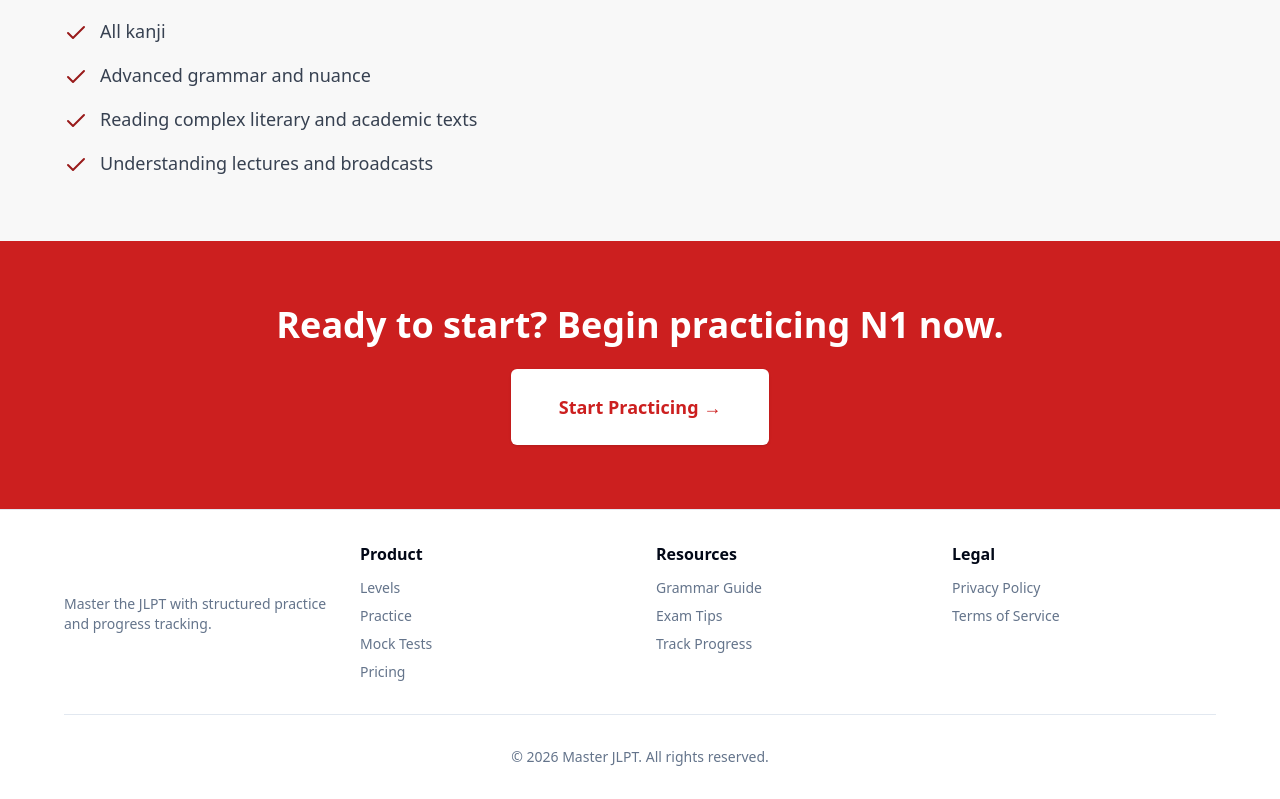
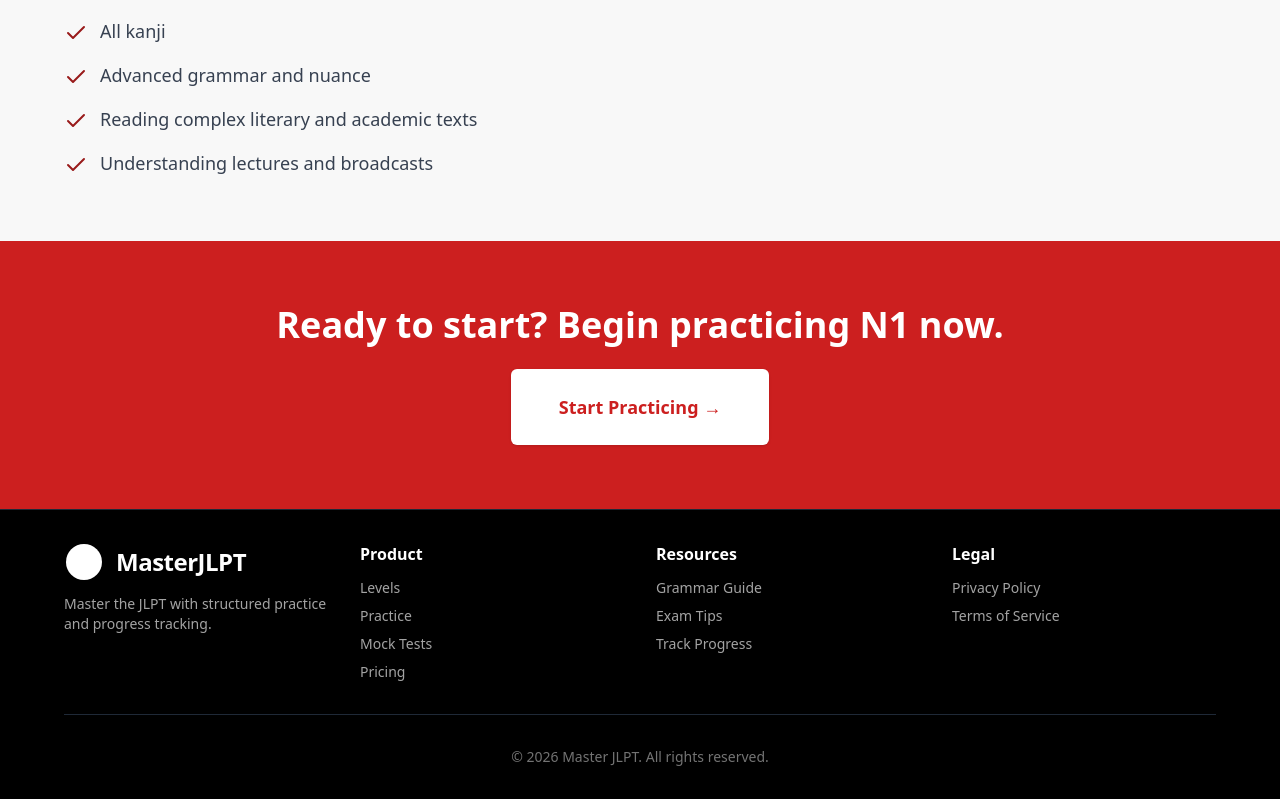
Before and after one commit to infomasterjlpt-byte/sg-ebdef663-d8d0-40e4-9024-f674e991f01e-1775410718, a Next.js app: page /levels/n1 in a window 1280 px wide. Shown: the part 1138-1937 px from the top of the page. Built offline with nearby package versions, Linux system fonts and the light colour scheme.

Commit message:
style(ui): update footer background to black

```diff
--- a/src/components/Layout/Footer.tsx
+++ b/src/components/Layout/Footer.tsx
@@ -2,7 +2,7 @@ import Link from "next/link";
 
 export function Footer() {
   return (
-    <footer className="border-t border-border bg-card py-8 mt-auto" style={{ paddingLeft: '5%', paddingRight: '5%' }}>
+    <footer className="border-t border-gray-800 py-8 mt-auto" style={{ paddingLeft: '5%', paddingRight: '5%', backgroundColor: '#000000' }}>
       <div className="container">
         <div className="grid grid-cols-1 md:grid-cols-4 gap-8">
           <div className="space-y-3">
@@ -25,40 +25,40 @@ export function Footer() {
                 <span style={{ color: '#ffffff' }}>JLPT</span>
               </span>
             </div>
-            <p className="text-sm text-muted-foreground">
+            <p className="text-sm" style={{ color: '#a3a3a3' }}>
               Master the JLPT with structured practice and progress tracking.
             </p>
           </div>
 
           <div>
-            <h3 className="font-semibold mb-3">Product</h3>
-            <ul className="space-y-2 text-sm text-muted-foreground">
-              <li><Link href="/levels" className="hover:text-foreground">Levels</Link></li>
-              <li><Link href="/practice" className="hover:text-foreground">Practice</Link></li>
-              <li><Link href="/mock-test" className="hover:text-foreground">Mock Tests</Link></li>
-              <li><Link href="/pricing" className="hover:text-foreground">Pricing</Link></li>
+            <h3 className="font-semibold mb-3" style={{ color: '#ffffff' }}>Product</h3>
+            <ul className="space-y-2 text-sm">
+              <li><Link href="/levels" className="hover:text-white" style={{ color: '#a3a3a3' }}>Levels</Link></li>
+              <li><Link href="/practice" className="hover:text-white" style={{ color: '#a3a3a3' }}>Practice</Link></li>
+              <li><Link href="/mock-test" className="hover:text-white" style={{ color: '#a3a3a3' }}>Mock Tests</Link></li>
+              <li><Link href="/pricing" className="hover:text-white" style={{ color: '#a3a3a3' }}>Pricing</Link></li>
             </ul>
           </div>
 
           <div>
-            <h3 className="font-semibold mb-3">Resources</h3>
-            <ul className="space-y-2 text-sm text-muted-foreground">
-              <li><Link href="/grammar-guide" className="hover:text-foreground">Grammar Guide</Link></li>
-              <li><Link href="/exam-tips" className="hover:text-foreground">Exam Tips</Link></li>
-              <li><Link href="/progress" className="hover:text-foreground">Track Progress</Link></li>
+            <h3 className="font-semibold mb-3" style={{ color: '#ffffff' }}>Resources</h3>
+            <ul className="space-y-2 text-sm">
+              <li><Link href="/grammar-guide" className="hover:text-white" style={{ color: '#a3a3a3' }}>Grammar Guide</Link></li>
+              <li><Link href="/exam-tips" className="hover:text-white" style={{ color: '#a3a3a3' }}>Exam Tips</Link></li>
+              <li><Link href="/progress" className="hover:text-white" style={{ color: '#a3a3a3' }}>Track Progress</Link></li>
             </ul>
           </div>
 
           <div>
-            <h3 className="font-semibold mb-3">Legal</h3>
-            <ul className="space-y-2 text-sm text-muted-foreground">
-              <li><Link href="/privacy" className="hover:text-foreground">Privacy Policy</Link></li>
-              <li><Link href="/terms" className="hover:text-foreground">Terms of Service</Link></li>
+            <h3 className="font-semibold mb-3" style={{ color: '#ffffff' }}>Legal</h3>
+            <ul className="space-y-2 text-sm">
+              <li><Link href="/privacy" className="hover:text-white" style={{ color: '#a3a3a3' }}>Privacy Policy</Link></li>
+              <li><Link href="/terms" className="hover:text-white" style={{ color: '#a3a3a3' }}>Terms of Service</Link></li>
             </ul>
           </div>
         </div>
 
-        <div className="border-t border-border mt-8 pt-8 text-center text-sm text-muted-foreground">
+        <div className="border-t border-gray-800 mt-8 pt-8 text-center text-sm" style={{ color: '#737373' }}>
           <p>&copy; {new Date().getFullYear()} Master JLPT. All rights reserved.</p>
         </div>
       </div>
```
